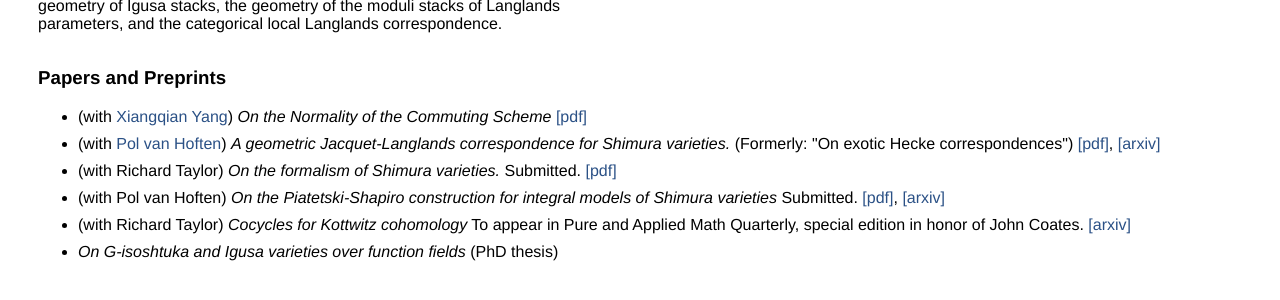
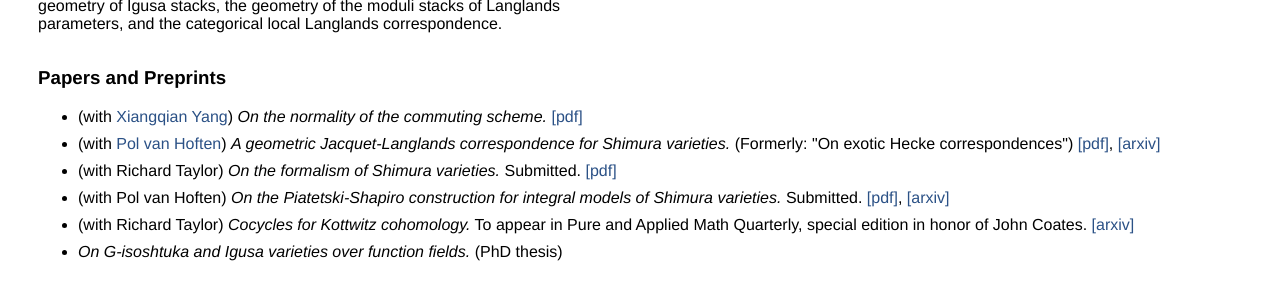
Before and after one commit to jsempliner/jsempliner.github.io, a Jekyll site: the page index.html, which Jekyll copies as it is, in a window 1280 px wide. Shown: the part 482-782 px from the top of the page. Built offline with Jekyll 4.4.1, drawn with Linux system fonts in a browser that asks for light colours.

Commit message:
case changes

```diff
--- a/index.html
+++ b/index.html
@@ -85,7 +85,7 @@
       <ul>
         <li>
           (with <a href="https://yxqmath.github.io/">Xiangqian Yang</a>)
-          <i>On the Normality of the Commuting Scheme</i>
+          <i>On the normality of the commuting scheme.</i>
           <a href="commuting.pdf">[pdf]</a>
         </li>
         <li>
@@ -103,19 +103,19 @@
           (with Pol van Hoften)
           <i
             >On the Piatetski-Shapiro construction for integral models of
-            Shimura varieties</i
+            Shimura varieties.</i
           >
           Submitted. <a href="psmethod.pdf">[pdf]</a>,
           <a href="https://arxiv.org/pdf/2403.10653.pdf">[arxiv]</a>
         </li>
         <li>
           (with Richard Taylor)
-          <i>Cocycles for Kottwitz cohomology</i> To appear in Pure and Applied Math Quarterly, special edition in honor of John Coates.
+          <i>Cocycles for Kottwitz cohomology.</i> To appear in Pure and Applied Math Quarterly, special edition in honor of John Coates.
           <a href="https://arxiv.org/pdf/2407.06031.pdf">[arxiv]</a>
         </li>
         <li>
           <i
-            >On G-isoshtuka and Igusa varieties over function fields
+            >On G-isoshtuka and Igusa varieties over function fields.
           </i>
           (PhD thesis)
         </li>
```
